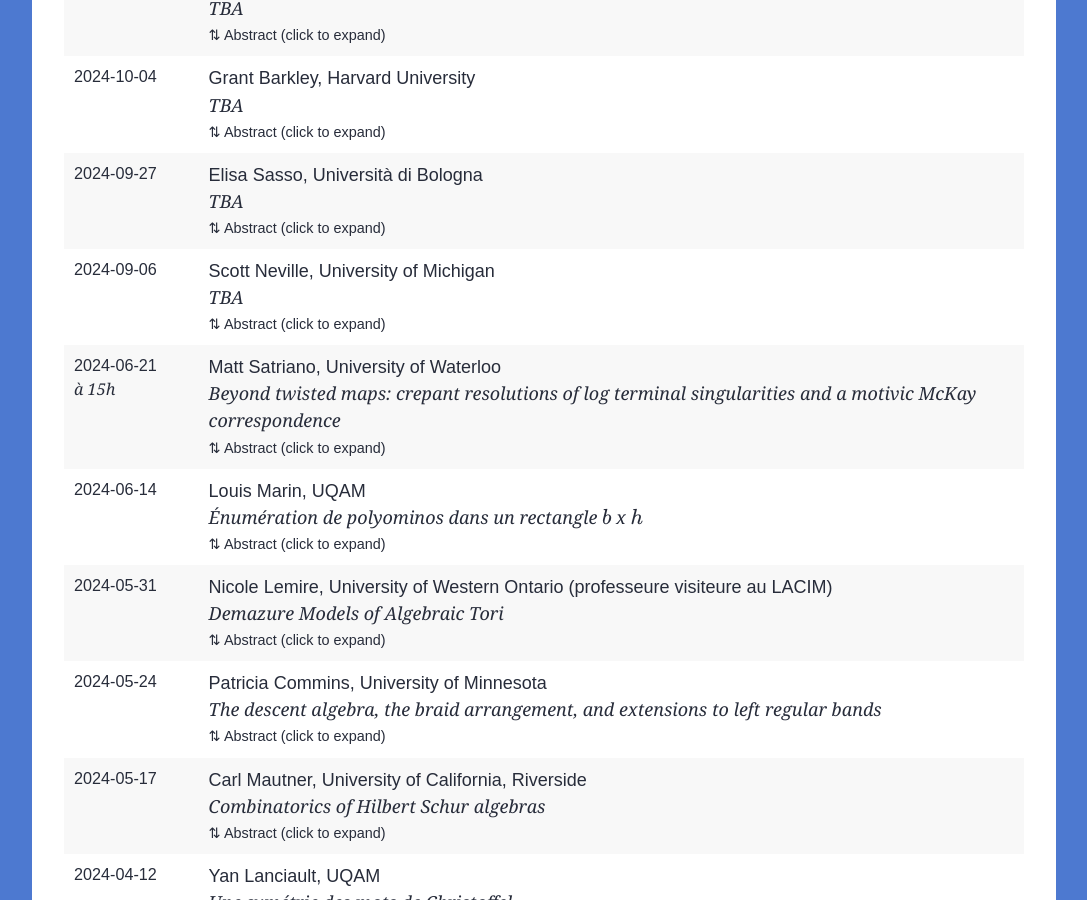
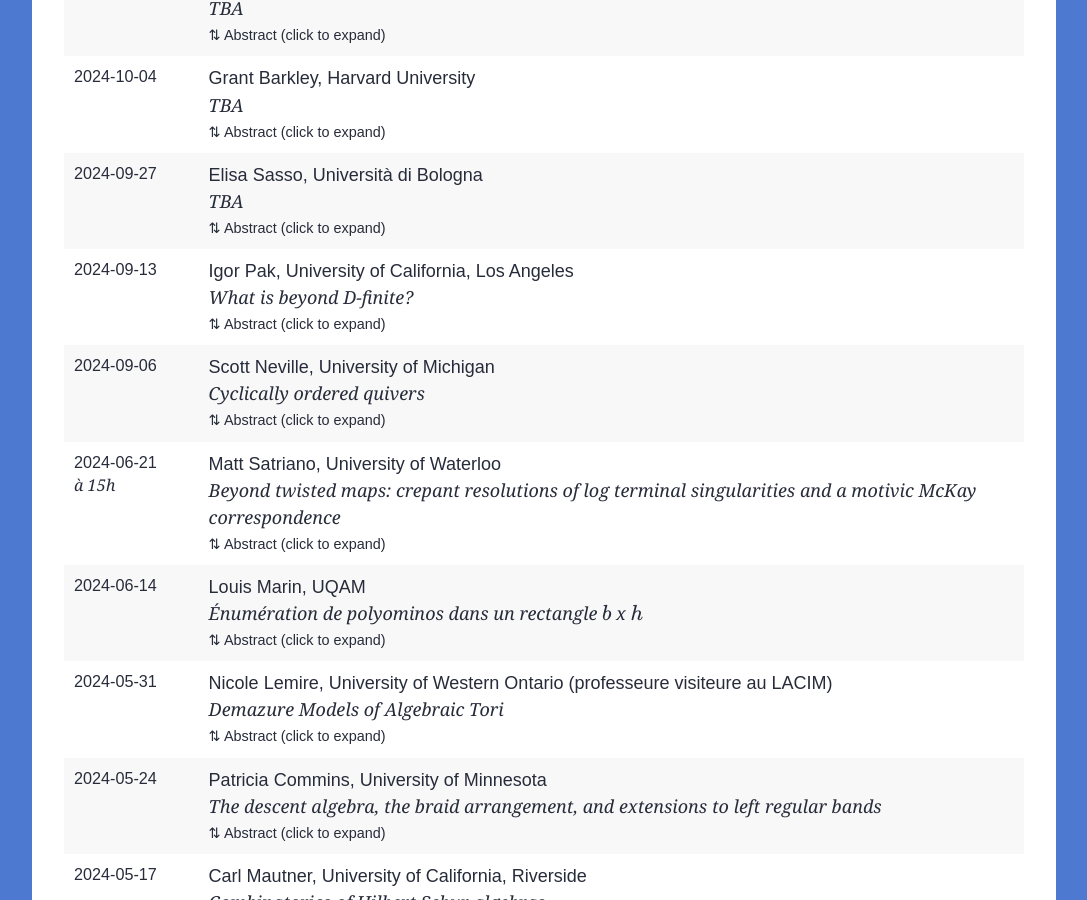
Before and after one commit to lacim-uqam/lacim-uqam.github.io, a Jekyll site: the page built from en/seminar.md, in a window 1280 px wide and 900 px high, scrolled down 894 px. Shown: the whole window, without its empty margins (96-1183 px from the left). Built offline with Jekyll 4.4.1, drawn with Linux system fonts in a browser that asks for light colours; formulas are drawn with MathJax 3; our own code applies the rules of GitHub Pages for plain Markdown files.

Commit message:
Update lacim-seminar.yml

```diff
--- a/_data/lacim-seminar.yml
+++ b/_data/lacim-seminar.yml
@@ -22,13 +22,34 @@
   abstract: >
     TBA
 
+- speaker: Igor Pak
+  affiliation: University of California, Los Angeles
+  title: >
+    What is beyond D-finite?
+  date: 2024-09-13
+  abstract: >
+    As classes of GFs go, we tend to know more about smaller classes than larger
+    ones, think of the progression from rational to algebraic to D-finite to
+    D-algebraic GFs.  The positivity adds another twist on these classes, bringing
+    a host of new problems.  In this talk, I will review some classes of GFs that
+    are of interest in Enumerative Combinatorics but remain understudied,
+    emphasising both larger classes and positivity properties.
+
 - speaker: Scott Neville
   affiliation: University of Michigan
   title: >
-    TBA
+    Cyclically ordered quivers
   date: 2024-09-06
   abstract: >
-    TBA
+    Quivers and their mutations play a fundamental role in the theory of cluster
+    algebras. We focus on the problem of deciding whether two given quivers are
+    mutation equivalent to each other. Our approach is based on introducing an
+    additional structure of a cyclic ordering on the set of vertices of a quiver.
+    This leads to new powerful invariants of quiver mutation. These invariants
+    can be used to show that various quivers are not mutation acyclic, i.e., they
+    are not mutation equivalent to an acyclic quiver. This talk is partially
+    based on joint work with Sergey Fomin [arXiv:2406.03604]
+
 
 - speaker: Matt Satriano
   affiliation: University of Waterloo
```
